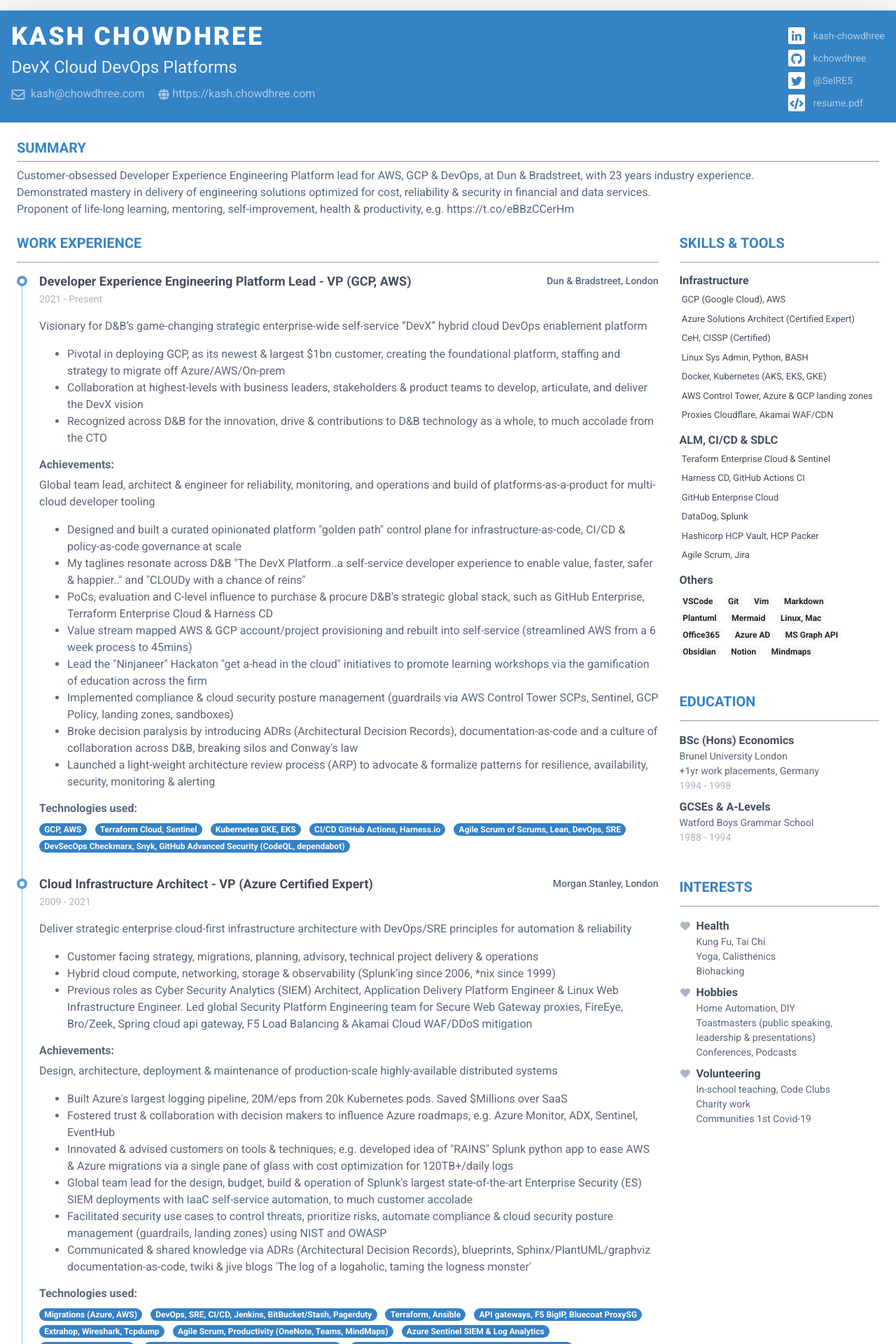
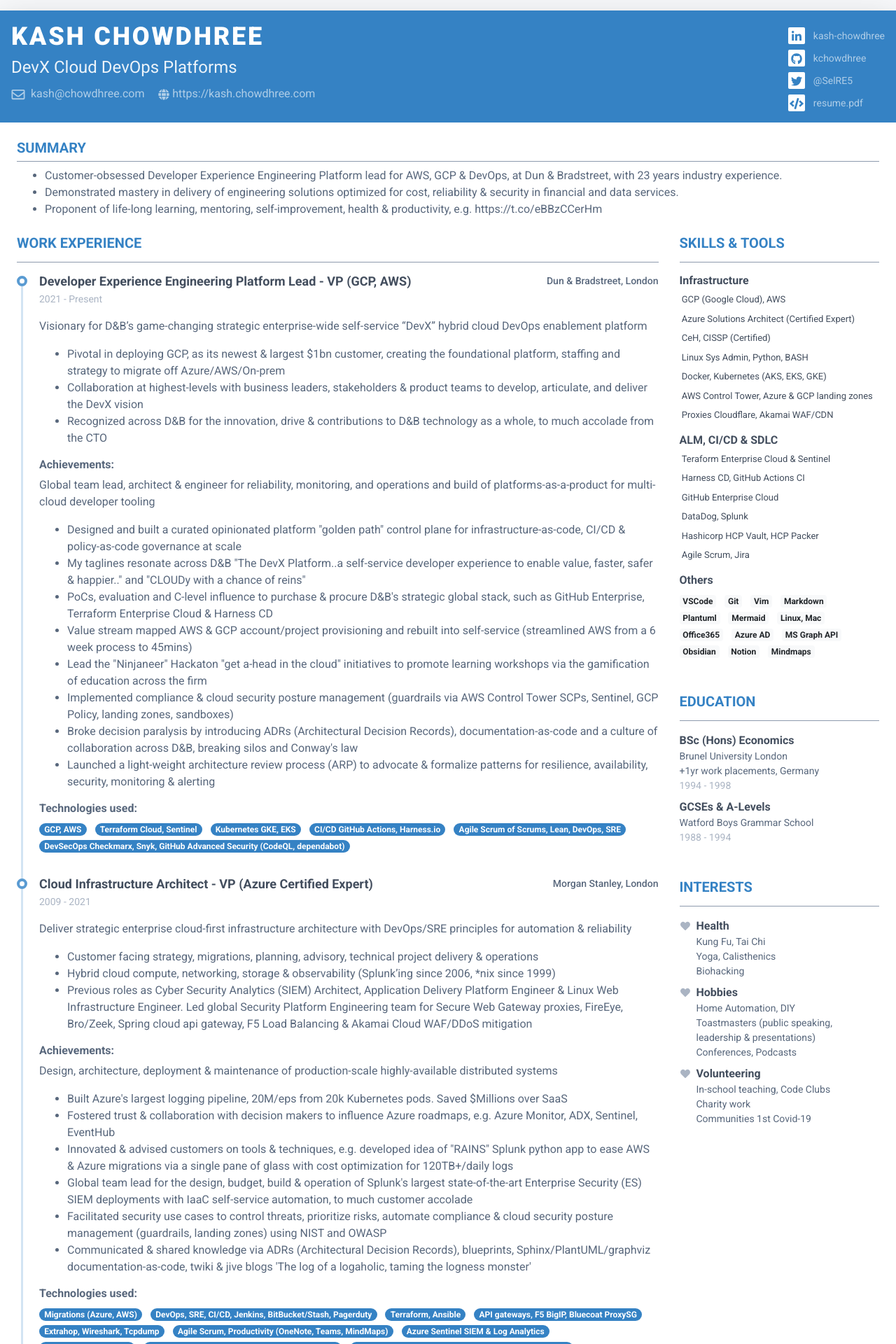
Before and after one commit to Hamy200/resume, a Jekyll site: the page built from index.markdown, in a window 1280 px wide. Shown: the top 1920 px of the page at 70% size. Built offline with Jekyll 4.4.1, drawn with Linux system fonts in a browser that asks for light colours; nearby versions of some CDN libraries.

```diff
--- a/_data/data.yml
+++ b/_data/data.yml
@@ -22,7 +22,7 @@ header:
 #    level: Native
 
 summary: |
-      Customer-obsessed Developer Experience Engineering Platform lead for AWS, GCP & DevOps, at Dun & Bradstreet, with 23 years industry experience. <br>Demonstrated mastery in delivery of engineering solutions optimized for cost, reliability & security in financial and data services.<br>Proponent of life-long learning, mentoring, self-improvement, health & productivity, e.g. https://t.co/eBBzCCerHm
+      <ul><li>Customer-obsessed Developer Experience Engineering Platform lead for AWS, GCP & DevOps, at Dun & Bradstreet, with 23 years industry experience. <br></li><li>Demonstrated mastery in delivery of engineering solutions optimized for cost, reliability & security in financial and data services.<br></li><li>Proponent of life-long learning, mentoring, self-improvement, health & productivity, e.g. https://t.co/eBBzCCerHm</li></ul>
 
 
 education:
```
